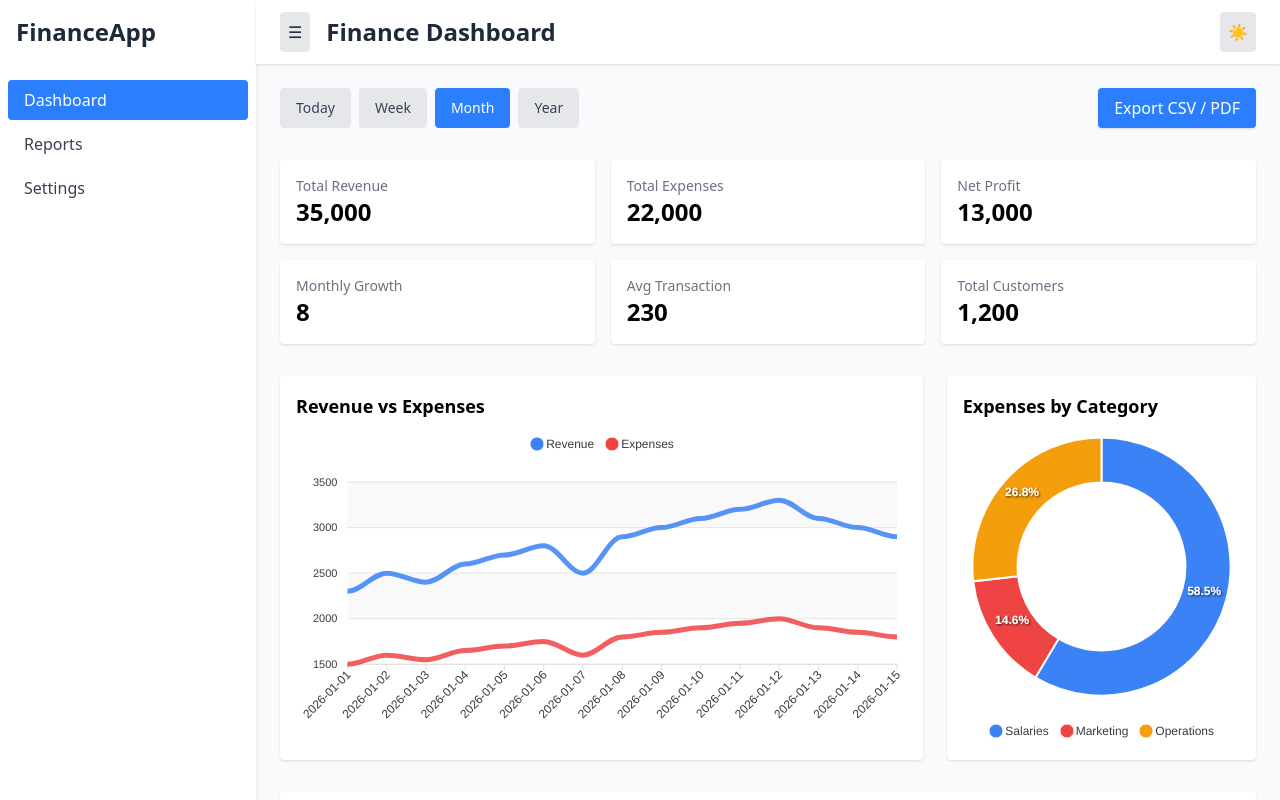
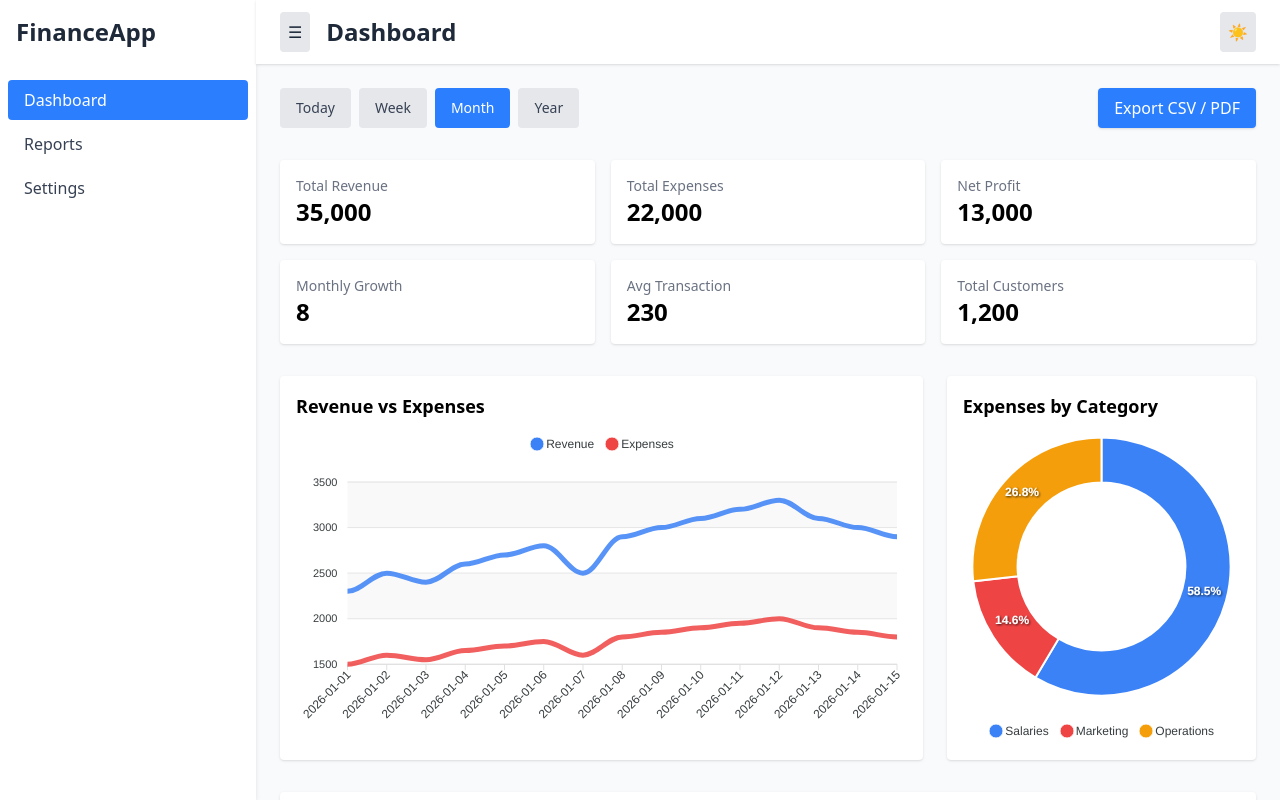
Before and after one commit to Arrrosec/finance-dashboard, a React (Vite) app: page / in a window 1280 px wide. Shown: the top 800 px of the page. Built offline with nearby package versions, Linux system fonts and the light colour scheme.

Commit message:
Update  navbar page title

```diff
--- a/src/App.tsx
+++ b/src/App.tsx
@@ -21,7 +21,7 @@ const AppLayout = () => {
             darkMode={darkMode}
             toggleDarkMode={toggleDarkMode}
             toggleSidebar={toggleSidebar}
-            pageTitle="Finance Dashboard"
+            pageTitle="Dashboard"
           />
 
           <main className="p-6 flex-1 overflow-auto">
```
